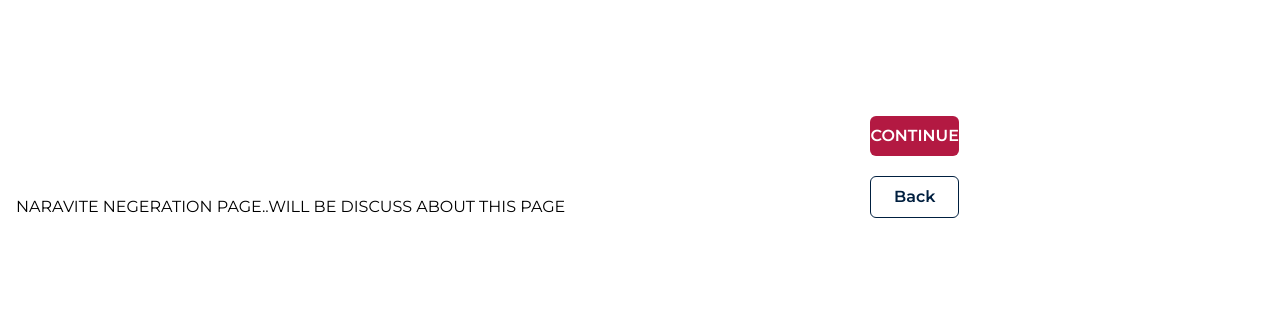
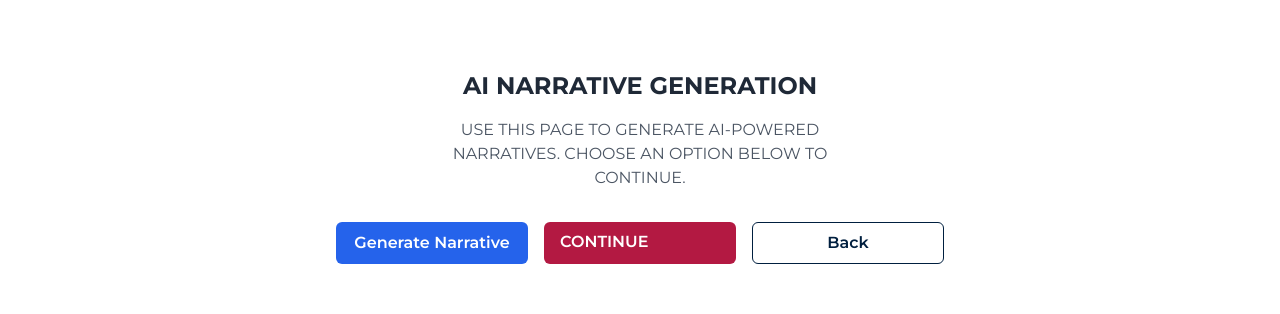
Before and after one commit to HprogrammerArif/Ronvergara_veteran, a React (Vite) app: page /ai_narrative in a window 1280 px wide. Shown: the part 313-627 px from the top of the page. Built offline with nearby package versions, Linux system fonts and the light colour scheme; no server answers.

Commit message:
va form modification

```diff
--- a/src/Pages/BodyClaims/Migraine/AiNarativeGen.jsx
+++ b/src/Pages/BodyClaims/Migraine/AiNarativeGen.jsx
@@ -1,27 +1,197 @@
-import React from 'react'
-import { Link } from 'react-router-dom'
 
-const AiNarativeGen = () => {
+
+
+// import { useState } from 'react';
+// import { Link, useNavigate } from 'react-router-dom';
+// import { useGenerateNarrationMutation } from '../../../redux/features/baseApi';
+
+// const AiNarrativeGen = () => {
+//   const navigate = useNavigate();
+//   const [generateNarration, { isLoading, isError, error }] = useGenerateNarrationMutation();
+//   const [narrationResult, setNarrationResult] = useState(null);
+
+//   const handleGenerateNarrative = async () => {
+//     try {
+//       const excludedKeys = ['access_token', 'refresh_token'];
+//       const payload = {};
+
+//       for (let i = 0; i < localStorage.length; i++) {
+//         const key = localStorage.key(i);
+//         if (!excludedKeys.includes(key)) {
+//           const value = localStorage.getItem(key);
+//           try {
+//             payload[key] = JSON.parse(value);
+//           } catch (e) {
+//             console.warn(`Skipping ${key}: Invalid JSON`);
+//           }
+//         }
+//       }
+
+//       const response = await generateNarration(payload).unwrap();
+//       console.log('Narration generated successfully:', response?.notation);
+
+//       // ✅ Show response on the page
+//       setNarrationResult(response);
+
+//     } catch (err) {
+//       console.error('Failed to generate narration:', err);
+//     }
+//   };
+
+//   return (
+//     <div className="min-h-screen bg-white flex flex-col items-center justify-center px-4 py-8">
+//       <h2 className="text-2xl font-bold text-gray-800 mb-4 text-center">
+//         AI Narrative Generation
+//       </h2>
+//       <p className="text-gray-600 mb-8 text-center max-w-md">
+//         Use this page to generate AI-powered narratives. Choose an option below to continue.
+//       </p>
+
+//       <div className="flex flex-wrap gap-4 justify-center w-full max-w-2xl">
+//         <button
+//           type="button"
+//           onClick={handleGenerateNarrative}
+//           disabled={isLoading}
+//           className="w-48 btn bg-blue-600 hover:bg-blue-700 text-white py-2 px-4 rounded-md font-semibold disabled:opacity-50"
+//         >
+//           {isLoading ? <span className="loading loading-bars loading-lg"></span>
+//  : 'Generate Narrative'}
+//         </button>
+
+//         <Link
+//           to="/progress"
+//           className="w-48 btn bg-[#B31942] hover:bg-[#991231] text-white py-2 px-4 rounded-md font-semibold"
+//         >
+//           Continue
+//         </Link>
+
+//         <button
+//           type="button"
+//           onClick={() => navigate(-1)}
+//           className="w-48 btn border border-[#001F3F] text-[#001F3F] hover:bg-gray-100 py-2 px-4 rounded-md font-semibold"
+//         >
+//           Back
+//         </button>
+//       </div>
+
+//       {/* Error message */}
+//       {isError && (
+//         <p className="text-red-500 mt-4">
+//           {error?.data?.message || 'An error occurred during generation.'}
+//         </p>
+//       )}
+
+//       {/* ✅ Narration Output */}
+//       {narrationResult && (
+//         <div className="mt-10 w-full max-w-4xl bg-gray-100 p-6 rounded shadow-md">
+//           <h3 className="text-xl font-semibold text-gray-800 mb-4">Generated Narrative</h3>
+//           <pre className="whitespace-pre-wrap text-gray-700 text-sm overflow-x-auto">
+//             {typeof narrationResult === 'string'
+//               ? narrationResult
+//               : JSON.stringify(narrationResult, null, 2)}
+//           </pre>
+//         </div>
+//       )}
+//     </div>
+//   );
+// };
+
+// export default AiNarrativeGen;
+
+import { Link, useNavigate } from 'react-router-dom';
+import { useGenerateNarrationMutation } from '../../../redux/features/baseApi';
+
+const AiNarrativeGen = () => {
+  const navigate = useNavigate();
+  const [generateNarration, { isLoading, isError, error }] = useGenerateNarrationMutation();
+
+  const savedNotation = localStorage.getItem('generatedNotation');
+  console.log(savedNotation)
+
+  const handleGenerateNarrative = async () => {
+    try {
+      const excludedKeys = ['access_token', 'refresh_token'];
+      const payload = {};
+
+      for (let i = 0; i < localStorage.length; i++) {
+        const key = localStorage.key(i);
+        if (!excludedKeys.includes(key)) {
+          const value = localStorage.getItem(key);
+          try {
+            payload[key] = JSON.parse(value);
+          } catch (e) {
+            console.warn(`Skipping ${key}: Invalid JSON`);
+          }
+        }
+      }
+
+      const response = await generateNarration(payload).unwrap();
+
+      // ✅ Save the generated notation to localStorage
+      if (response?.notation) {
+        localStorage.setItem('generatedNotation', response.notation);
+      }
+    } catch (err) {
+      console.error('Failed to generate narration:', err);
+    }
+  };
+
   return (
-    <div className='min-h-screen bg-white flex justify-center items-center p-4 mt-14'>
-      <h2 className='text-black mt-20'>Naravite negeration page..will be discuss about this page</h2>
+    <div className="min-h-screen bg-white flex flex-col items-center justify-center px-4 py-8">
+      <h2 className="text-2xl font-bold text-gray-800 mb-4 text-center">
+        AI Narrative Generation
+      </h2>
+      <p className="text-gray-600 mb-8 text-center max-w-md">
+        Use this page to generate AI-powered narratives. Choose an option below to continue.
+      </p>
 
-        <div className="flex flex-col justify-center gap-5 mx-auto">
+      {/* ✅ Display saved notation above buttons */}
+      {savedNotation && (
+        <div className="mb-10 w-full max-w-4xl bg-gray-100 p-6 rounded shadow-md">
+          <h3 className="text-xl font-semibold text-gray-800 mb-4">Generated Narrative</h3>
+          <pre className="whitespace-pre-wrap text-gray-700 text-sm overflow-x-auto">
+            {savedNotation}
+          </pre>
+        </div>
+      )}
+
+      <div className="flex flex-wrap gap-4 justify-center w-full max-w-2xl">
+        <button
+          type="button"
+          onClick={handleGenerateNarrative}
+          disabled={isLoading}
+          className="w-48 btn bg-blue-600 hover:bg-blue-700 text-white py-2 px-4 rounded-md font-semibold disabled:opacity-50"
+        >
+          {isLoading ? (
+            <span className="loading loading-bars loading-lg"></span>
+          ) : (
+            'Generate Narrative'
+          )}
+        </button>
+
         <Link
           to="/progress"
-                    className="btn bg-[#B31942] border-gray-400 py-2 text-white text-center font-semibold rounded-md"
+          className="w-48 btn bg-[#B31942] hover:bg-[#991231] text-white py-2 px-4 rounded-md font-semibold"
         >
           Continue
         </Link>
+
         <button
-                    type="submit"
-                    className="btn text-[#001F3F] font-semibold border border-[#001F3F] py-2 rounded-md"
+          type="button"
+          onClick={() => navigate(-1)}
+          className="w-48 btn border border-[#001F3F] text-[#001F3F] hover:bg-gray-100 py-2 px-4 rounded-md font-semibold"
         >
           Back
         </button>
       </div>
+
+      {isError && (
+        <p className="text-red-500 mt-4">
+          {error?.data?.message || 'An error occurred during generation.'}
+        </p>
+      )}
     </div>
-  )
-}
+  );
+};
 
-export default AiNarativeGen
+export default AiNarrativeGen;
--- a/src/redux/features/baseApi.js
+++ b/src/redux/features/baseApi.js
@@ -93,6 +93,14 @@ export const baseApi = createApi({
         // })
 
 
+        //generate narration
+        generateNarration: builder.mutation({
+            query: (narratioData)=>({
+                url: "api/va/narration/narration_genarate/",
+                method: "POST",
+                body: narratioData
+            })
+        }),
 
 
 
@@ -141,6 +149,8 @@ export const {
     //getProfile
 
 
+    //generate Narration
+    useGenerateNarrationMutation,
 
     //get plans
     useGetPlansQuery,
```
Lines whose indentation alone changed are shown as unchanged.
